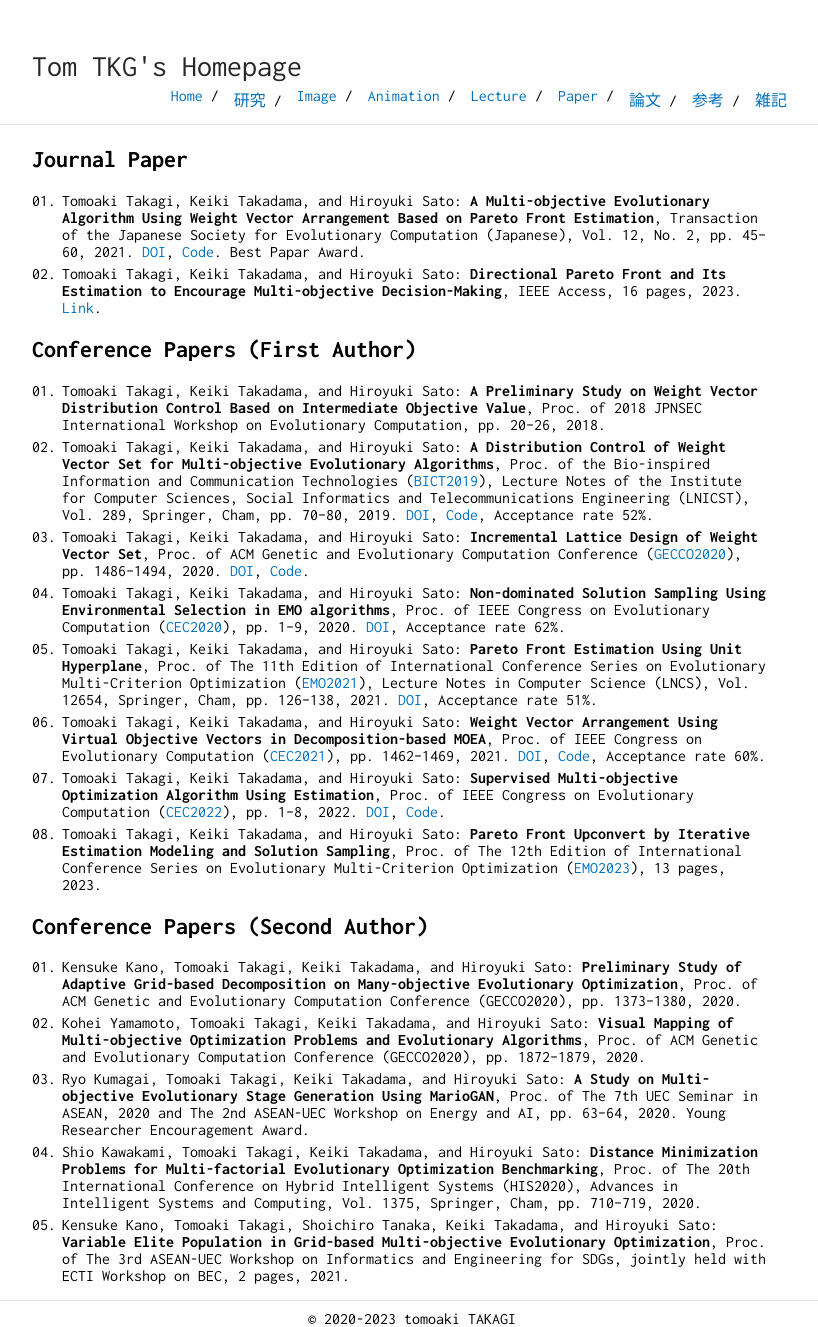
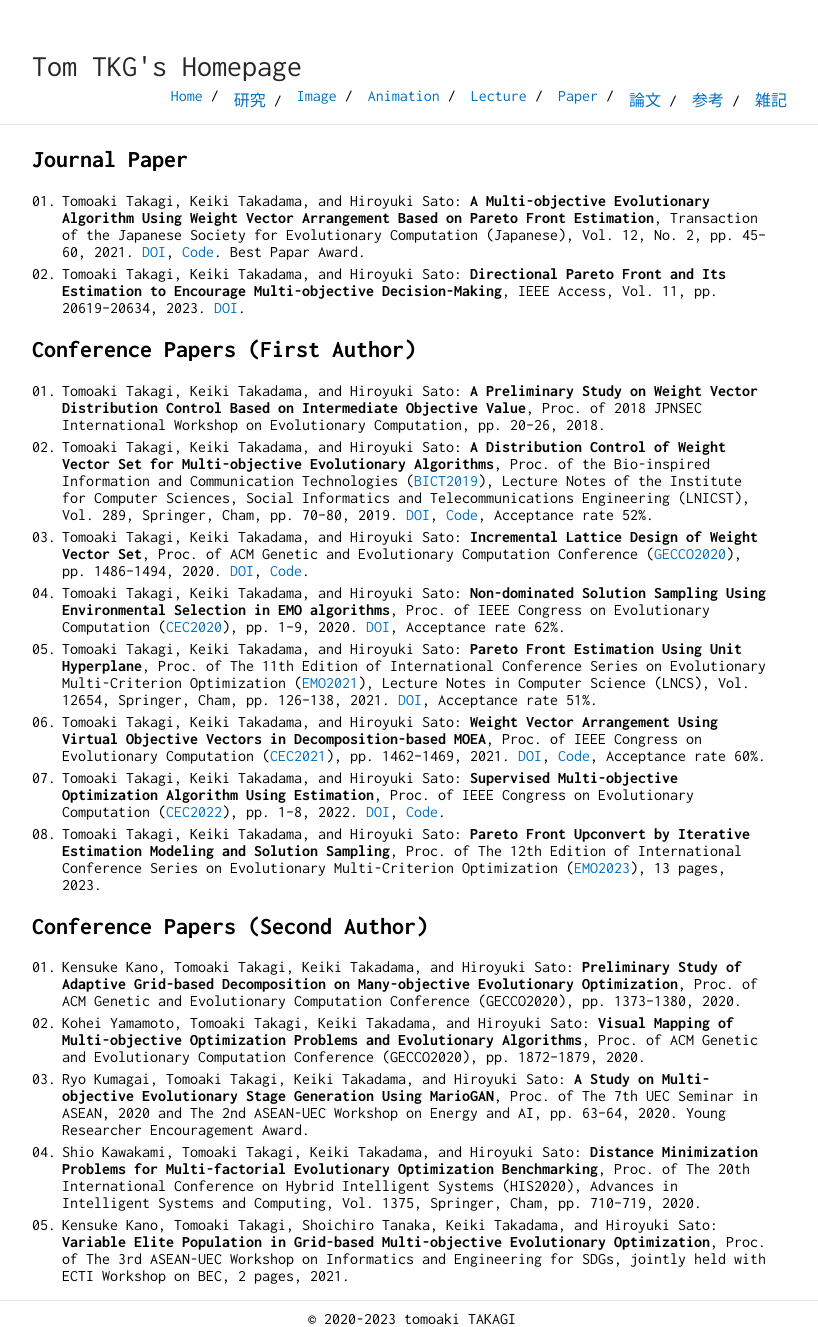
Before and after one commit to tomtkg/tomtkg.github.io, a Jekyll site: the page built from paper.md, in a window 1280 px wide. Shown: the whole page, without its empty margins (228-1046 px from the left). Built offline with Jekyll 4.4.1, drawn with Linux system fonts in a browser that asks for light colours.

Commit message:
Update paper.md

```diff
--- a/paper.md
+++ b/paper.md
@@ -5,7 +5,7 @@
 
 ## Journal Paper
 1. Tomoaki Takagi, Keiki Takadama, and Hiroyuki Sato: **A Multi-objective Evolutionary Algorithm Using Weight Vector Arrangement Based on Pareto Front Estimation**, Transaction of the Japanese Society for Evolutionary Computation (Japanese), Vol. 12, No. 2, pp. 45--60, 2021. [DOI](https://doi.org/10.11394/tjpnsec.12.45){:target="_blank"}, [Code](https://github.com/tomtkg/MOEA-D-PFE){:target="_blank"}. Best Papar Award.
-1. Tomoaki Takagi, Keiki Takadama, and Hiroyuki Sato: **Directional Pareto Front and Its Estimation to Encourage Multi-objective Decision-Making**, IEEE Access, 16 pages, 2023. [Link](https://ieeexplore.ieee.org/abstract/document/10056154){:target="_blank"}.
+1. Tomoaki Takagi, Keiki Takadama, and Hiroyuki Sato: **Directional Pareto Front and Its Estimation to Encourage Multi-objective Decision-Making**, IEEE Access, Vol. 11, pp. 20619--20634, 2023. [DOI](https://doi.org/10.1109/ACCESS.2023.3250238){:target="_blank"}.
 
 ## Conference Papers (First Author)
 1. Tomoaki Takagi, Keiki Takadama, and Hiroyuki Sato: **A Preliminary Study on Weight Vector Distribution Control Based on Intermediate Objective Value**,  Proc. of 2018 JPNSEC International Workshop on Evolutionary Computation, pp. 20--26, 2018.
```
